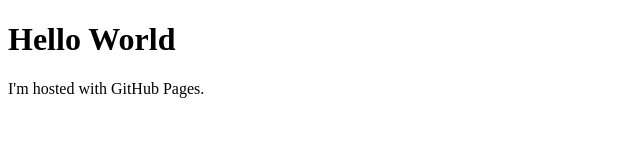
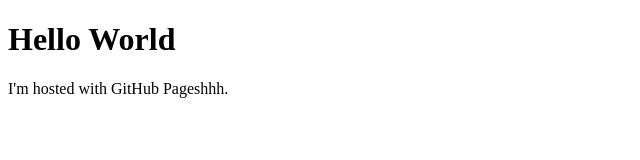
Before and after one commit to cancer07/cancer07.github.io, a plain HTML site: page index.html in a window 1280 px wide. Shown: the full height of the page, 0-640 px from the left. Drawn offline with Linux system fonts and the light colour scheme.

Commit message:
innitial change

```diff
--- a/index.html
+++ b/index.html
@@ -2,6 +2,6 @@
 <html>
 <body>
 <h1>Hello World</h1>
-<p>I'm hosted with GitHub Pages.</p>
+<p>I'm hosted with GitHub Pageshhh.</p>
 </body>
 </html>
```
